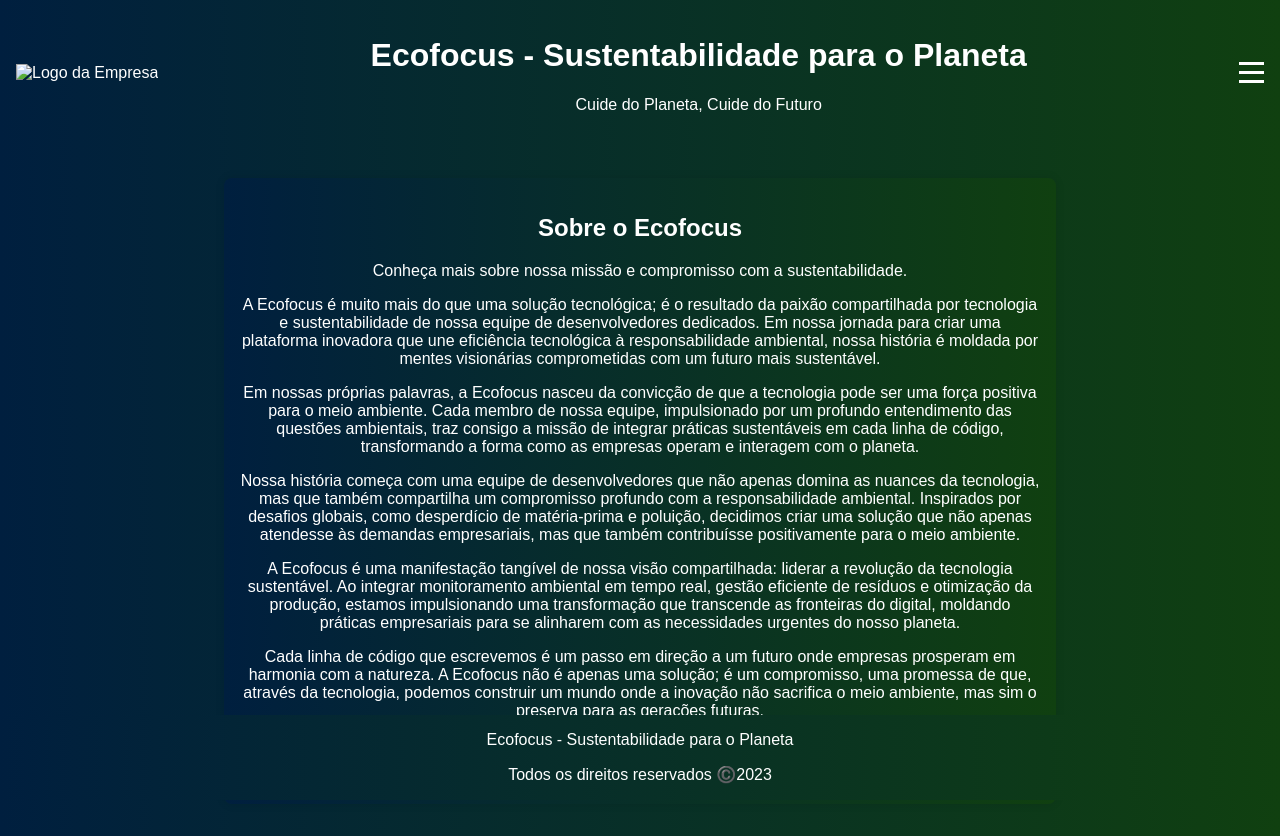
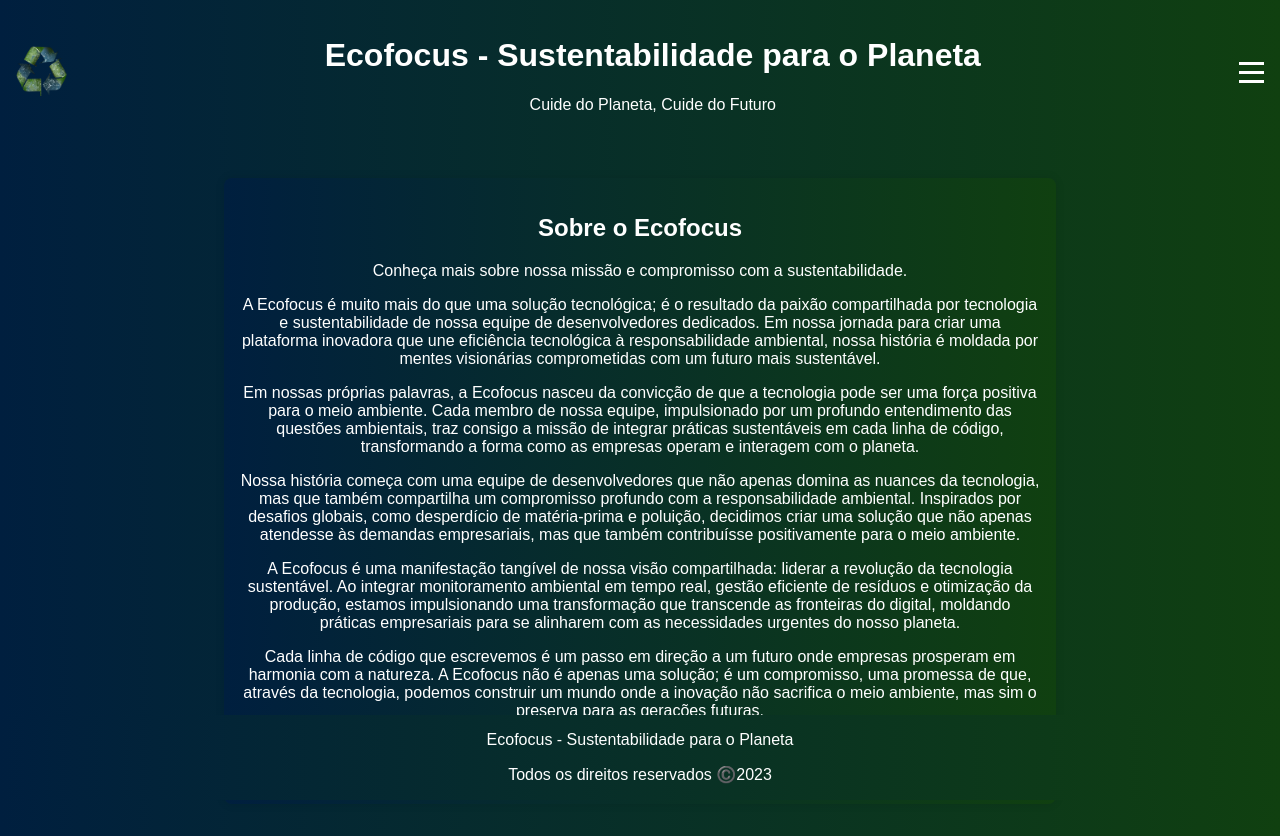
Before and after one commit to fhfraga/ecofocus, a plain HTML site: page pages/about.html in a window 1280 px wide. Drawn offline with Linux system fonts and the light colour scheme.

Commit message:
ajuste da imagem para as páginas about e contato

```diff
--- a/pages/about.html
+++ b/pages/about.html
@@ -12,7 +12,7 @@
 <body>
     <header>
         <div class="logo">
-            <img src="imagens/logo_simbolo.png" alt="Logo da Empresa">
+            <img src="../imagens/logo_simbolo.png" alt="Logo da Empresa">
         </div>
         <div class="company-info">
             <h1>Ecofocus - Sustentabilidade para o Planeta</h1>
```
Also changed, not shown: pages/contato.html (+1 -1 lines).
